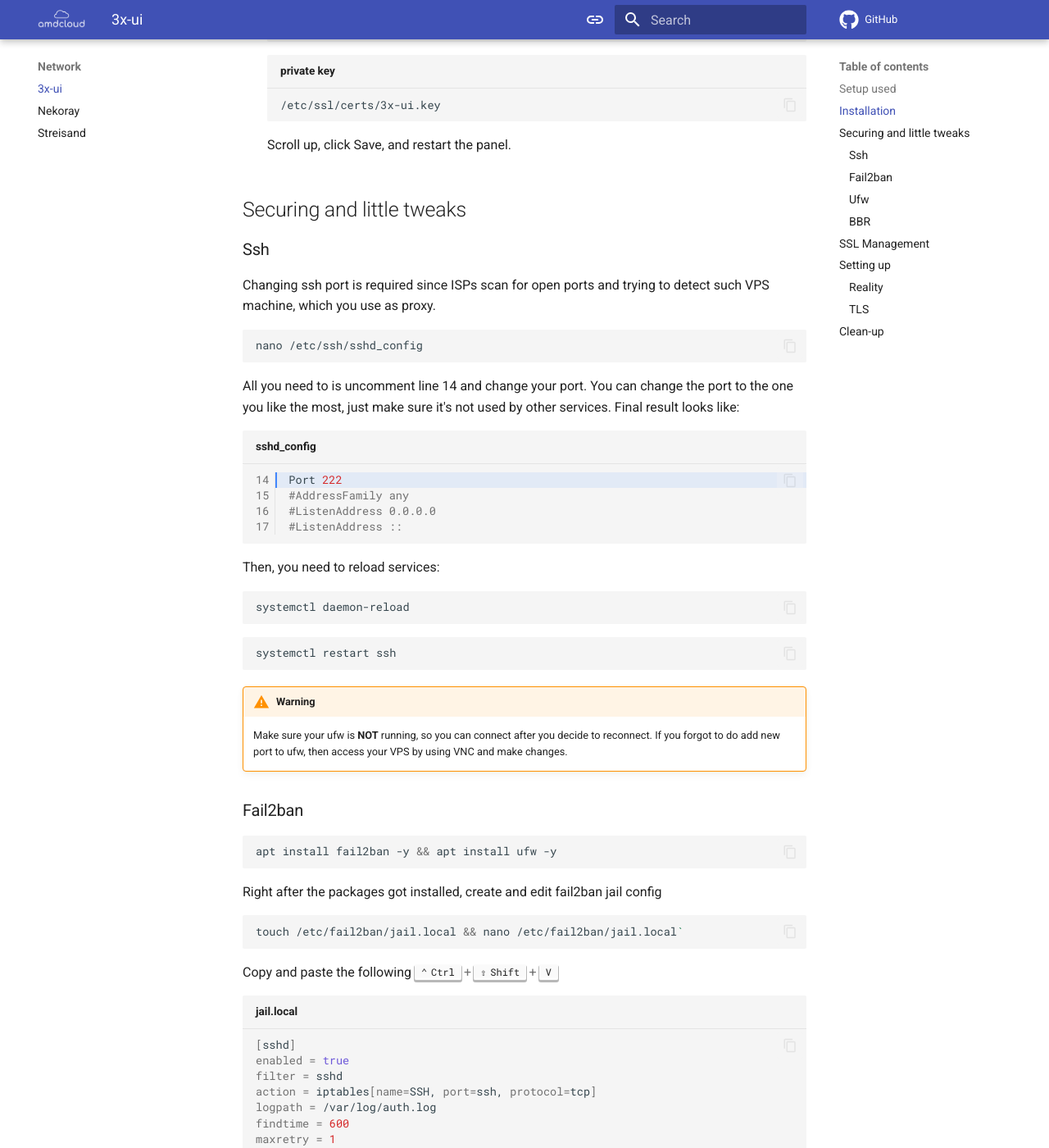
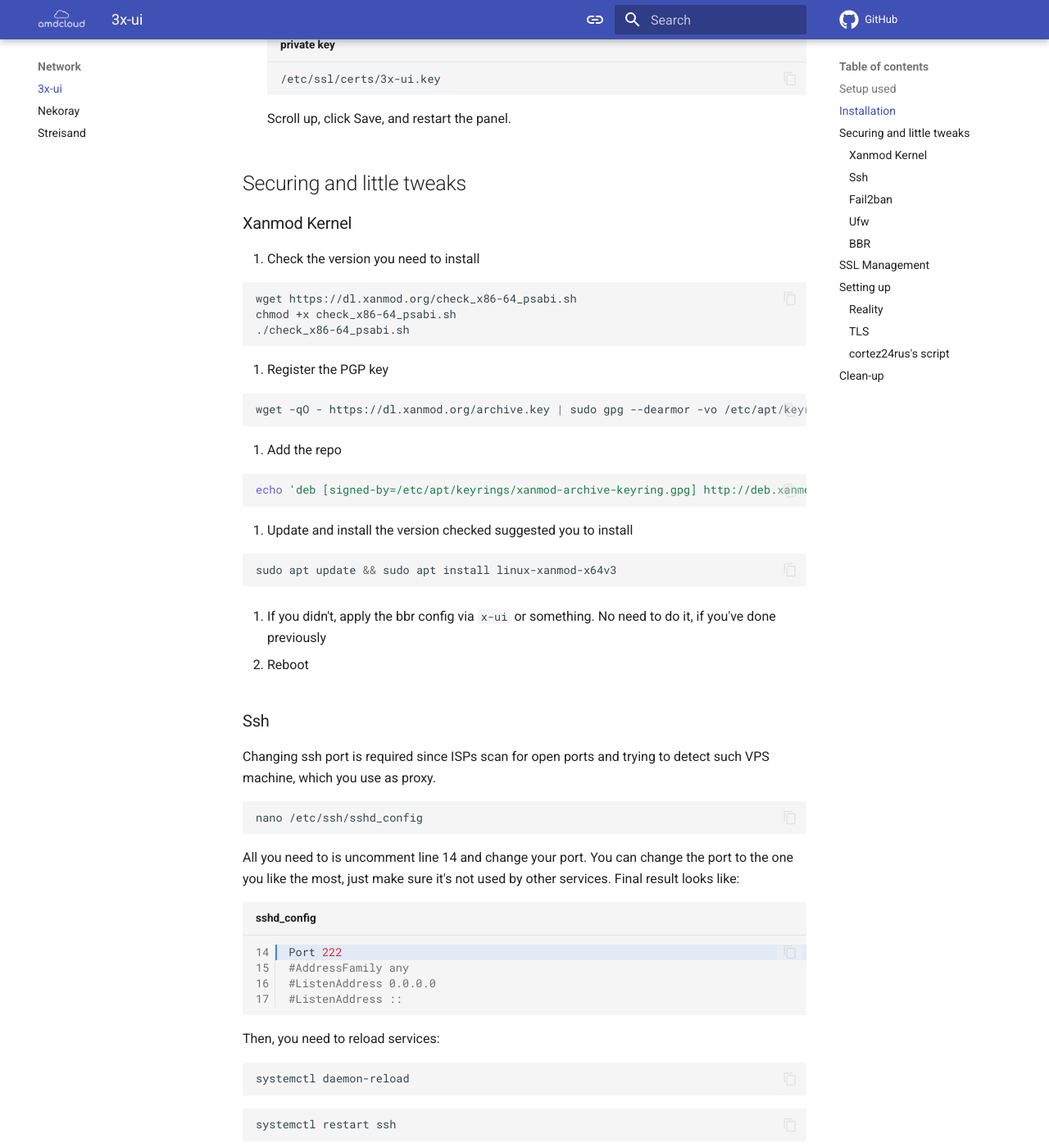
Before and after one commit to TeamDominant/Wiki-mkdocs, an MkDocs documentation site: the page built from docs/3x-ui.md, in a window 1280 px wide and 1400 px high, scrolled down 1322 px. Shown: the whole window at 82% size. Built offline with MkDocs 1.6.1 and Material for MkDocs 9.7.7, drawn with Linux system fonts in a browser that asks for light colours; comment, search, counter and statistics services are not loaded; some of the changed text lies outside the part shown.

Commit message:
3x-ui: re-write started

````diff
--- a/docs/3x-ui.md
+++ b/docs/3x-ui.md
@@ -20,9 +20,7 @@
 apt update && apt upgrade -y
 ```
 to install all updates
-
 if your system is minimized by default, unminimize it
-
 ```bash
 unminimize && apt update && apt upgrade -y && apt autoclean -y && apt clean -y && apt autoremove -y && reboot
 ```
@@ -55,6 +53,39 @@
 Scroll up, click Save, and restart the panel.
 
 ## Securing and little tweaks
+
+### Xanmod Kernel
+
+1. Check the version you need to install
+
+```bash
+wget https://dl.xanmod.org/check_x86-64_psabi.sh
+chmod +x check_x86-64_psabi.sh
+./check_x86-64_psabi.sh
+```
+
+2. Register the PGP key
+
+```bash
+wget -qO - https://dl.xanmod.org/archive.key | sudo gpg --dearmor -vo /etc/apt/keyrings/xanmod-archive-keyring.gpg
+```
+
+3. Add the repo
+
+```bash
+echo 'deb [signed-by=/etc/apt/keyrings/xanmod-archive-keyring.gpg] http://deb.xanmod.org releases main' | sudo tee /etc/apt/sources.list.d/xanmod-release.list
+```
+
+4. Update and install the version checked suggested you to install
+
+```bash
+sudo apt update && sudo apt install linux-xanmod-x64v3
+```
+
+5. If you didn't, apply the bbr config via `x-ui` or something. No need to do it, if you've done previously
+
+6. Reboot
+
 ### Ssh
 
 Changing ssh port is required since ISPs scan for open ports and trying to detect such VPS machine, which you use as proxy.
@@ -93,7 +124,7 @@
 
 Right after the packages got installed, create and edit fail2ban jail config
 ```bash
-touch /etc/fail2ban/jail.local && nano /etc/fail2ban/jail.local`
+touch /etc/fail2ban/jail.local && nano /etc/fail2ban/jail.local
 ```
 
 Copy and paste the following ++ctrl+shift+v++
@@ -101,12 +132,11 @@
 ```bash title="jail.local"
 [sshd]
 enabled = true
-filter = sshd
-action = iptables[name=SSH, port=ssh, protocol=tcp]
-logpath = /var/log/auth.log
-findtime = 600
+chain   = INPUT
+action  = iptables-allports
+bantime = 1209600
 maxretry = 1
-bantime = 43200
+logpath = /config/log/sshd/auth.log
 ```
 
 Press ++ctrl+x++, then ++y++, and hit ++enter++ to save and exit.
@@ -148,6 +178,7 @@
 ```bash
 apt install net-tools
 ```
+
 ```bash
 netstat -ntlp | grep LISTEN
 ```
@@ -289,6 +320,16 @@
 ufw deny 80/tcp
 ```
 
+### cortez24rus's script
+
+Follow the instructions on the repo [page](https://github.com/cortez24rus/xui-reverse-proxy).
+
+and run the script itself after you've done the requirements.
+
+```bash
+bash <(curl -Ls https://raw.githubusercontent.com/cortez24rus/xui-reverse-proxy/refs/heads/main/reverse_proxy.sh)
+```
+
 ## Clean-up
 
 Finally, clean up, reboot, and you're ready to use it.
````
Also changed, not shown: other parts of docs/3x-ui.md (+1 -1 lines), docs/scripts.md (+1 -0 lines).
